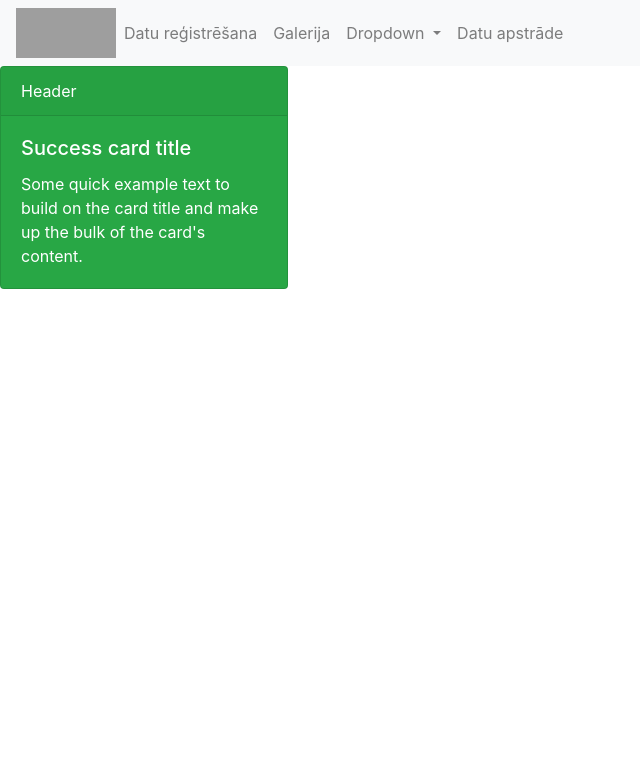
After one commit to sungrauzis/pirmaprove, a Flask app: template templates/veidotaji.html in a window 1280 px wide. The commit adds this page. Shown: the top 783 px of the page, without its empty margins (0-640 px from the left). Run offline with Flask 2, Linux system fonts and the light colour scheme; the template is opened without the code that fills it, so the values that code supplies are empty; some libraries are stand-ins or nearby versions; grey boxes are pictures that could not be loaded.

Commit message:
dropdown

```diff
--- a/main.py
+++ b/main.py
@@ -25,6 +25,10 @@ def galvenais():
 def galerija():
     return render_template('galerija.html')
 
+@app.route('/veidotaji')
+def galerija():
+    return render_template('veidotaji.html')
+
 if __name__ == "__main__":
   app.run(debug=True)
 #app.run('0.0.0.0', port=8020)
--- /dev/null
+++ b/templates/veidotaji.html
@@ -0,0 +1,56 @@
+<html>
+<head>
+	<title>Veidotāji</title>
+  <link rel="shortcut icon" type="image/x-icon" href="https://i.imgur.com/OwJSbxV.png" />
+
+    	<link rel="stylesheet" href="https://stackpath.bootstrapcdn.com/bootstrap/4.3.1/css/bootstrap.min.css" integrity="sha384-ggOyR0iXCbMQv3Xipma34MD+dH/1fQ784/j6cY/iJTQUOhcWr7x9JvoRxT2MZw1T"
+	 crossorigin="anonymous">
+
+</head>
+<body>
+<!--NAVBAR-->
+<nav class="navbar navbar-expand-lg navbar-light bg-light">
+  <a href="{{url_for('galvenais')}}">
+            <img src="https://i.imgur.com/dRbb4hv.png" width="100" height="50" alt="">
+          </a>
+  <button class="navbar-toggler" type="button" data-toggle="collapse" data-target="#navbarSupportedContent" aria-controls="navbarSupportedContent" aria-expanded="false" aria-label="Toggle navigation">
+    <span class="navbar-toggler-icon"></span>
+  </button>
+
+  <div class="collapse navbar-collapse" id="navbarSupportedContent">
+    <ul class="navbar-nav mr-auto">
+      <li class="nav-item">
+        <a class="nav-link" href="{{url_for('viens')}}">Datu reģistrēšana</a>
+      </li>
+   <div class="collapse navbar-collapse" id="navbarSupportedContent">
+    <ul class="navbar-nav mr-auto">
+      <li class="nav-item">
+        <a class="nav-link" href="{{url_for('galerija')}}">Galerija</a>
+      </li>
+      <li class="nav-item dropdown">
+        <a class="nav-link dropdown-toggle" href="#" id="navbarDropdown" role="button" data-toggle="dropdown" aria-haspopup="true" aria-expanded="false">
+          Dropdown
+        </a>
+        <div class="dropdown-menu" aria-labelledby="navbarDropdown">
+          <a class="dropdown-item" href="#">Action</a>
+          <a class="dropdown-item" href="#">Another action</a>
+          <div class="dropdown-divider"></div>
+          <a class="dropdown-item" href="#">Something else here</a>
+        </div>
+      </li>
+      <li class="nav-item">
+      <li class="nav-item">
+        <a class="nav-link" href="{{url_for('divi')}}">Datu apstrāde</a>
+      </li>
+    </ul>
+  </div>
+</nav>
+
+
+<div class="card text-white bg-success mb-3" style="max-width: 18rem;">
+    <div class="card-header">Header</div>
+    <div class="card-body">
+      <h5 class="card-title">Success card title</h5>
+      <p class="card-text">Some quick example text to build on the card title and make up the bulk of the card's content.</p>
+    </div>
+</html>
```
Also changed, not shown: templates/galvenais.html (+4 -4 lines).
